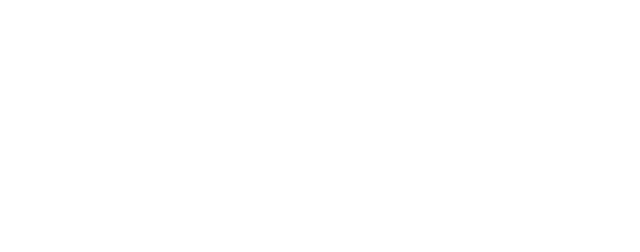
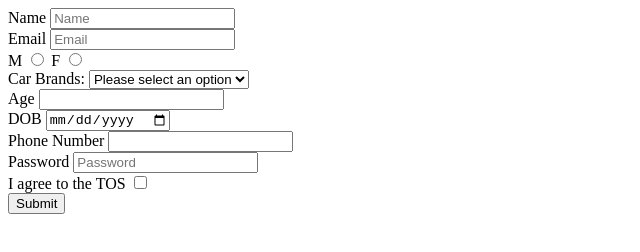
Before and after one commit to acciojob/signup-form-car-mugdhamadhulika, a website: page main.html in a window 1280 px wide. Shown: the whole page, without its empty margins (0-640 px from the left). Drawn offline with Linux system fonts and the light colour scheme.

Commit message:
created a submission

```diff
--- a/main.html
+++ b/main.html
@@ -8,6 +8,45 @@
 
 <body>
 	<!-- the entire body must be written by student -->
+	<label for="name" >Name</label>
+	<input type="text" id="name" placeholder="Name" required>
+	<br>
+	<label for="email">Email</label>
+	<input type="email" id="email"placeholder="Email"required>
+	<br>
+	<label for="gender_m">M</label>
+    <input name="gender" type="radio" id="gender_m" required>
+    <label for="gender_f">F</label>
+    <input name ="gender" type="radio" id="gender_f" required>
+	<br>
+<!-- 	Select -->
+	<label>Car Brands:</label>
+	<select required>
+		<option value="" disabled selected>Please select an option</option>
+		<option value="BMW">BMW</option>
+		<option value="Audi">Audi</option>
+		<option value="mercedies">mercedies</option>
+		<option value="Tesla">Tesla</option>
+		<option value="Tata">Tata</option>
+	</select>
+
+	<br>
+	<label for="age">Age</label>
+	<input typr="number" id="age" placeholderder="Age" required>
+	<br>
+	<label for="dob">DOB</label>
+	<input type="date" id="dob" required>
+	<br>
+	<label for="tel">Phone Number</label>
+	<input type="tel" id="tel">
+	<br>
+	<label for="password">Password</label>
+	<input type="password" for="password" placeholder="Password" required>
+	<br>
+	<label for="tos">I agree to the TOS</label>
+	<input type="Checkbox" id="tos" rquired>
+	<br>
+	<input type="submit">
     <script type="text/javascript" src="./script.js">
 </script>
 
```
